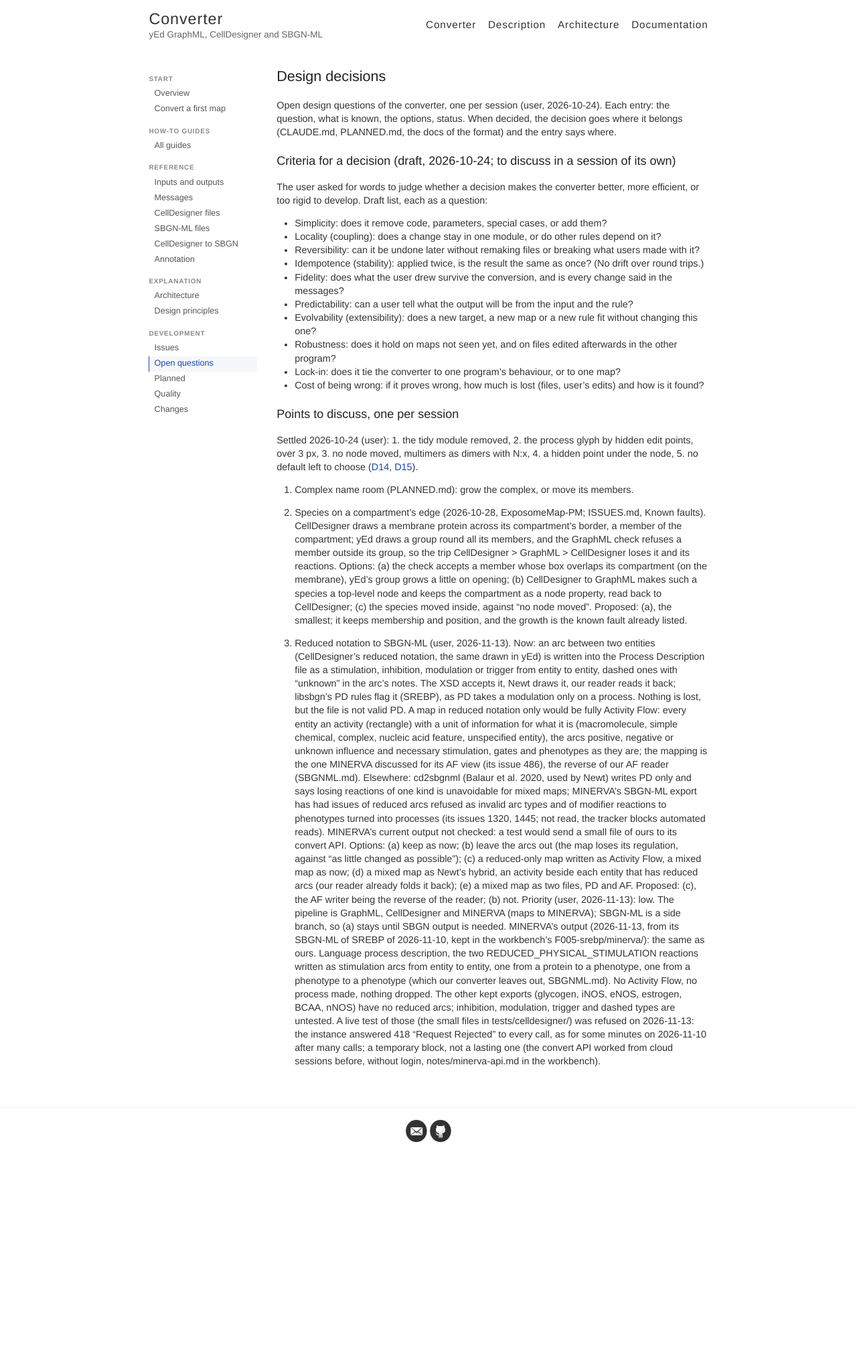
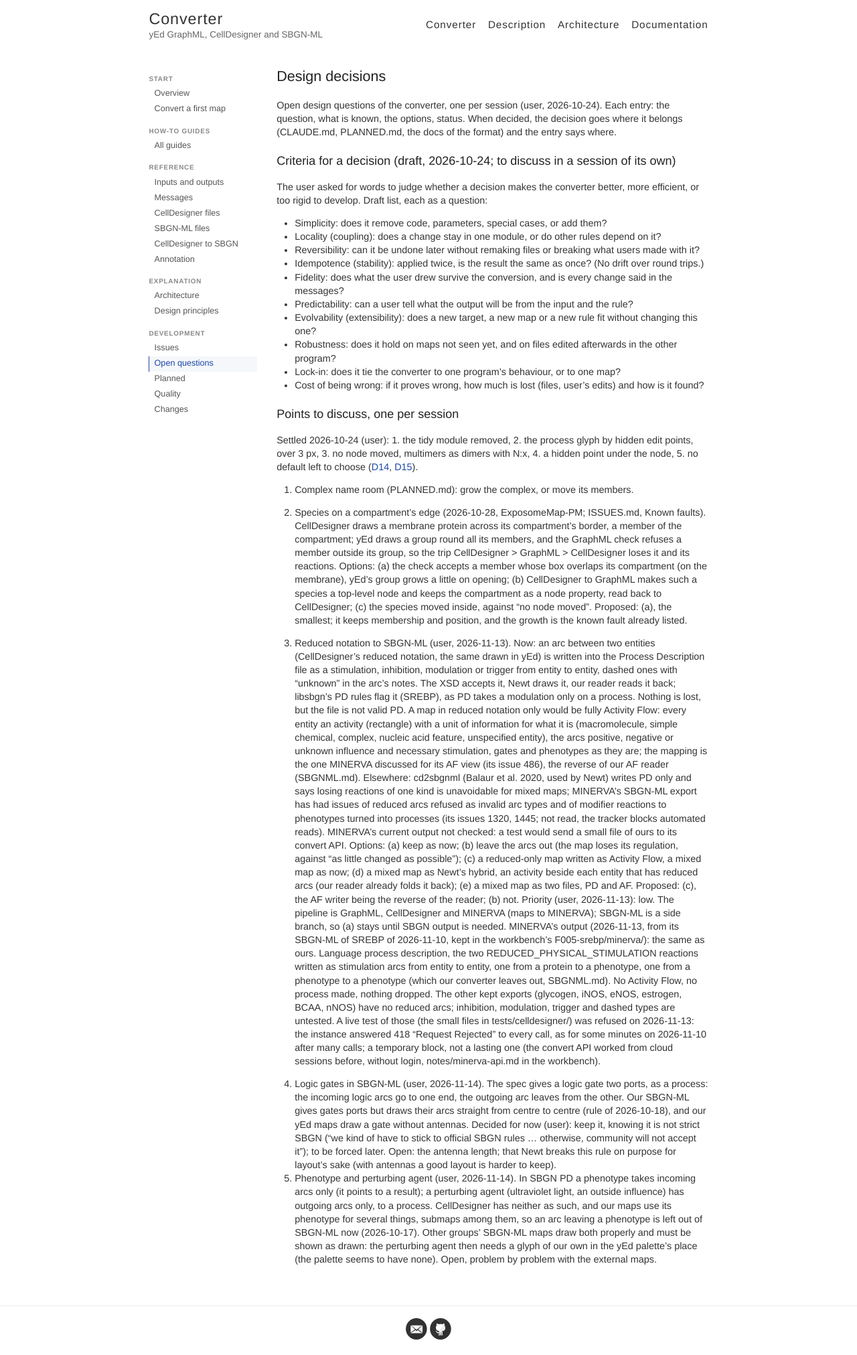
Before and after one commit to map-converter/map-converter.github.io, a Jekyll site: the page built from pages/converter-docs/decisions.md, in a window 1280 px wide. Shown: the whole page at 67% size. Built offline with Jekyll 4.4.1, drawn with Linux system fonts in a browser that asks for light colours; before the commit the page ends 1728 px from its top, so only the background shows below that.

```diff
--- a/pages/converter-docs/decisions.md
+++ b/pages/converter-docs/decisions.md
@@ -74,4 +74,17 @@ default left to choose ([D14](/converter/docs/design/#d14-no-node-moved-the-proc
    block, not a lasting one (the convert API worked from cloud sessions before, without login, notes/minerva-api.md
    in the workbench).
 
+9. Logic gates in SBGN-ML (user, 2026-11-14). The spec gives a logic gate two ports, as a process: the incoming
+   logic arcs go to one end, the outgoing arc leaves from the other. Our SBGN-ML gives gates ports but draws their arcs
+   straight from centre to centre (rule of 2026-10-18), and our yEd maps draw a gate without antennas. Decided for now
+   (user): keep it, knowing it is not strict SBGN ("we kind of have to stick to official SBGN rules ... otherwise,
+   community will not accept it"); to be forced later. Open: the antenna length; that Newt breaks this rule on
+   purpose for layout's sake (with antennas a good layout is harder to keep).
+10. Phenotype and perturbing agent (user, 2026-11-14). In SBGN PD a phenotype takes incoming arcs only (it points
+    to a result); a perturbing agent (ultraviolet light, an outside influence) has outgoing arcs only, to a process.
+    CellDesigner has neither as such, and our maps use its phenotype for several things, submaps among them, so an
+    arc leaving a phenotype is left out of SBGN-ML now (2026-10-17). Other groups' SBGN-ML maps draw both properly and
+    must be shown as drawn: the perturbing agent then needs a glyph of our own in the yEd palette's place (the palette
+    seems to have none). Open, problem by problem with the external maps.
+
 {% endraw %}
```
Also changed, not shown: pages/converter-docs/changes.md (+2 -0 lines), 2 other files.
